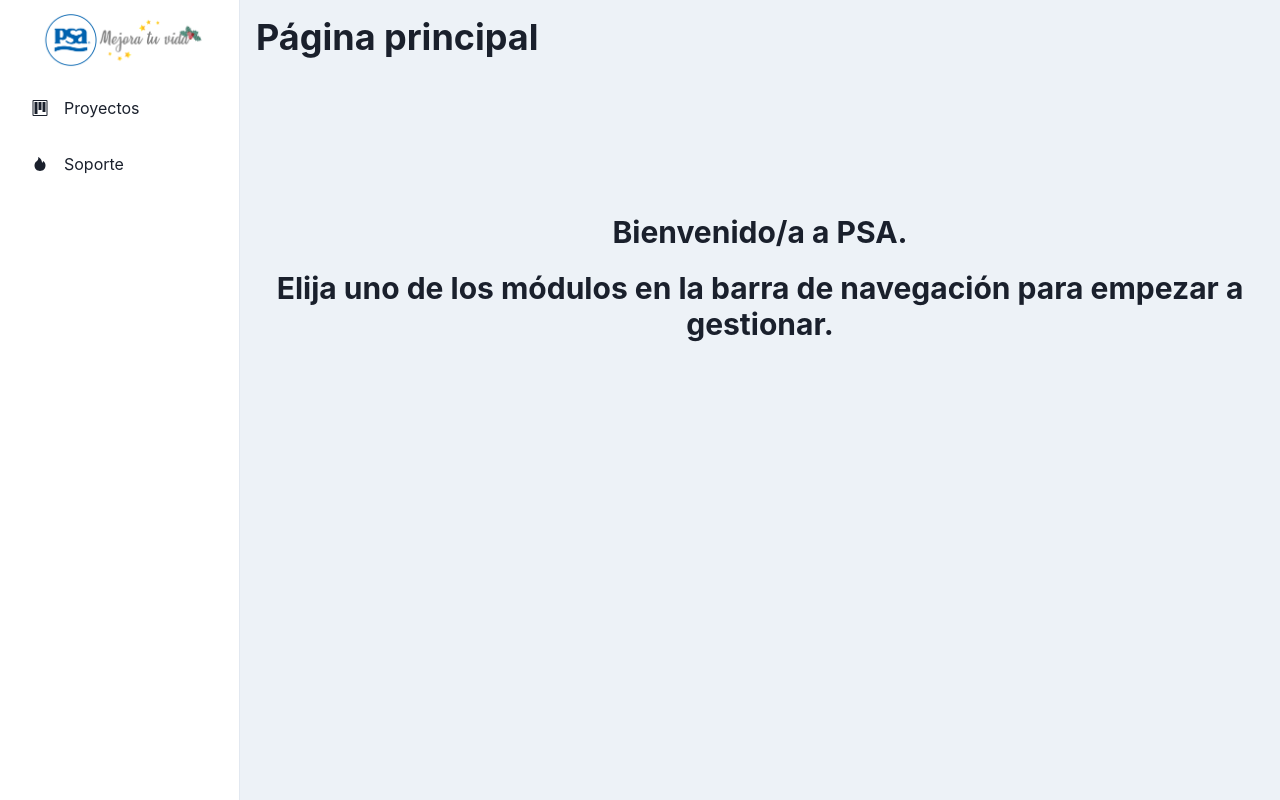
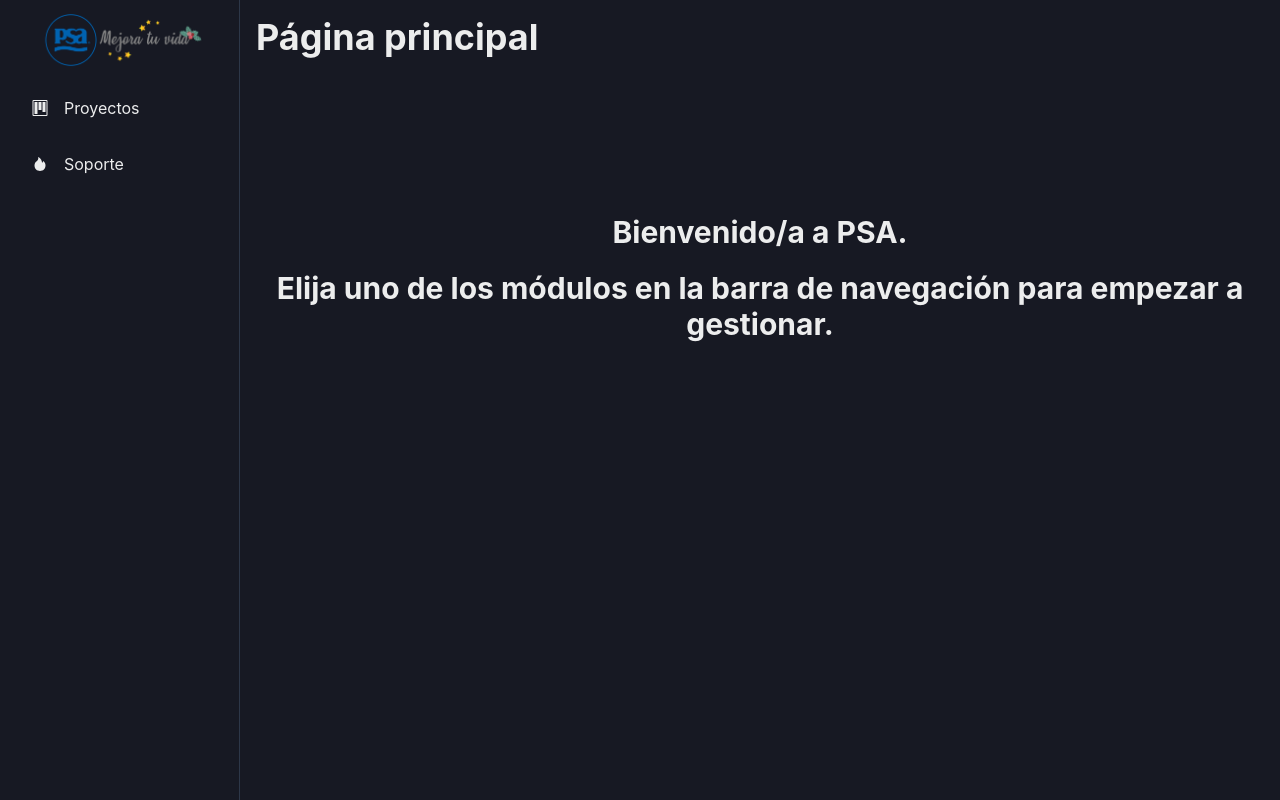
Before and after one commit to ilitteri/Tribu-6-Front-End, a React (Create React App) app: page / in a window 1280 px wide. Built offline with nearby package versions, Linux system fonts and the light colour scheme.

Commit message:
add theme

```diff
--- a/src/index.tsx
+++ b/src/index.tsx
@@ -2,12 +2,13 @@ import * as React from 'react'
 import { ColorModeScript } from '@chakra-ui/react'
 import ReactDOM from 'react-dom'
 import { BrowserRouter } from 'react-router-dom'
+import theme from './theme'
 
 import App from './App'
 
 ReactDOM.render(
   <React.StrictMode>
-    <ColorModeScript initialColorMode="dark"/>
+    <ColorModeScript initialColorMode={theme.config.initialColorMode} />
     <BrowserRouter>
       <App />
     </BrowserRouter>
--- /dev/null
+++ b/src/theme.ts
@@ -0,0 +1,10 @@
+import { extendTheme, ThemeConfig } from '@chakra-ui/react'
+
+const config: ThemeConfig = {
+  initialColorMode: 'dark',
+  useSystemColorMode: false,
+}
+
+const theme = extendTheme({ config })
+
+export default theme
```
Also changed, not shown: src/App.tsx (+8 -3 lines).
